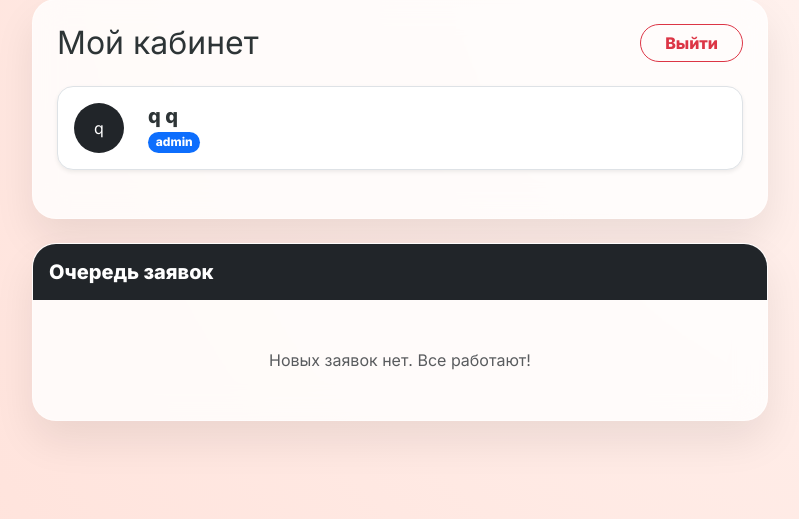
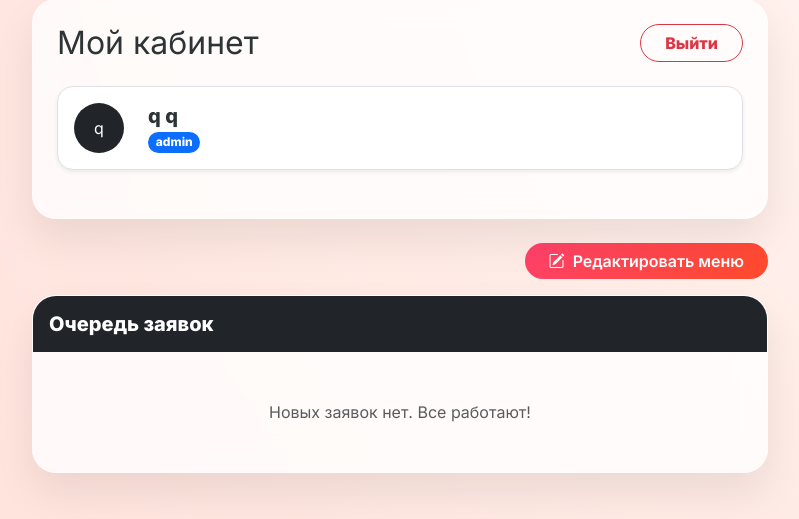
Before and after one commit to flottiee/vkusno, a Flask app: page / in a window 1280 px wide. Shown: the part 160-679 px from the top of the page, without its empty margins (240-1039 px from the left). Run offline with Flask 3, Linux system fonts and the light colour scheme; a user stored in the database is signed in; data that the repository does not hold is empty; some libraries are stand-ins or nearby versions.

Commit message:
добавил редактирование меню - теперь все красиво

```diff
--- a/templates/index.html
+++ b/templates/index.html
@@ -148,6 +148,12 @@
             </div>
 
             {% if current_user.is_authenticated and current_user.speciality == 'admin' %}
+            <div class="mb-3 text-end">
+                <a href="{{ url_for('edit_menu') }}" class="btn btn-primary-grad rounded-pill px-4">
+                    <i class="bi bi-pencil-square me-1"></i> Редактировать меню
+                </a>
+            </div>
+
             <div class="glass-card overflow-hidden">
                 <div class="bg-dark p-3 text-white">
                     <h5 class="m-0 fw-bold">Очередь заявок</h5>
```
